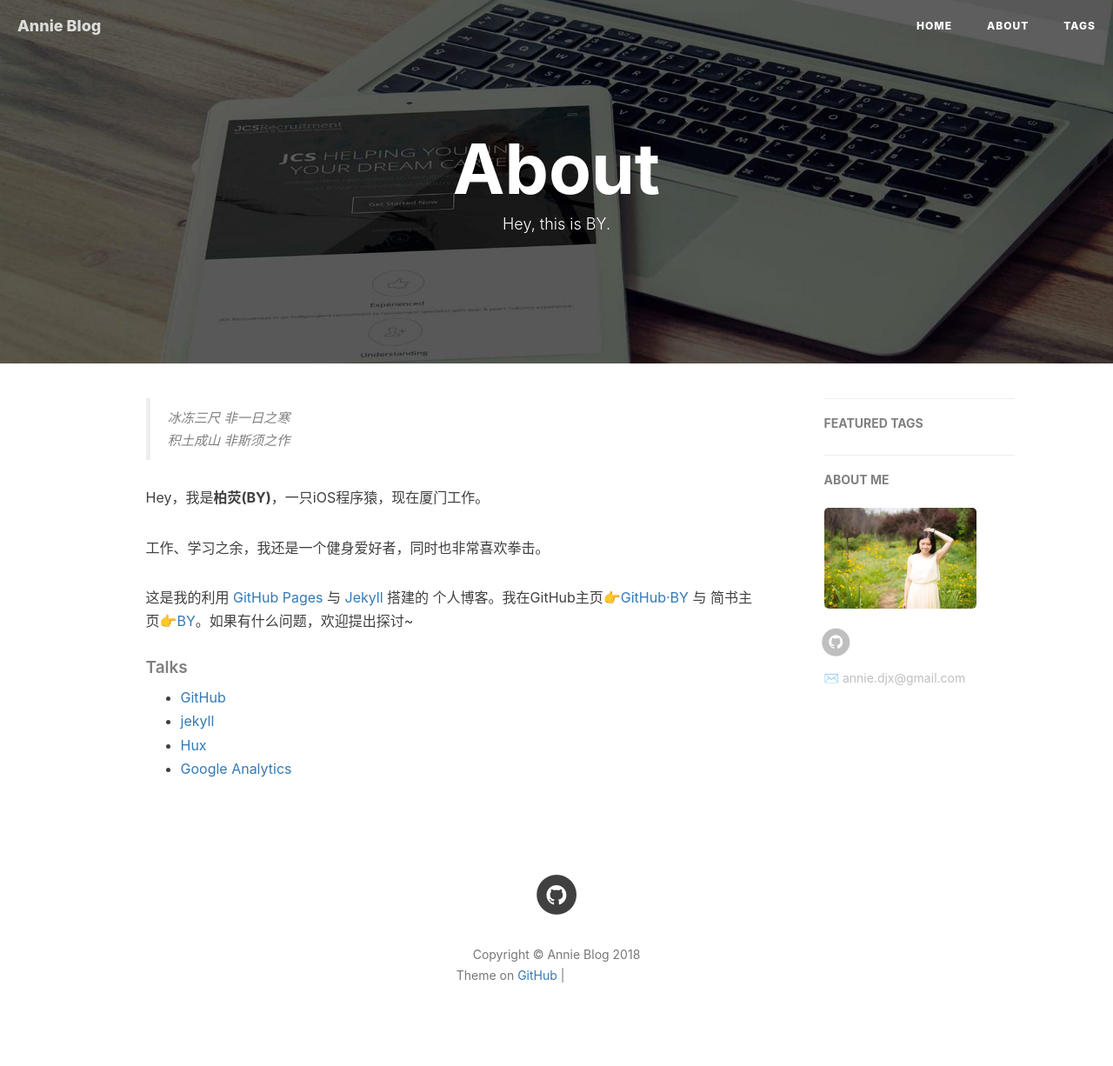
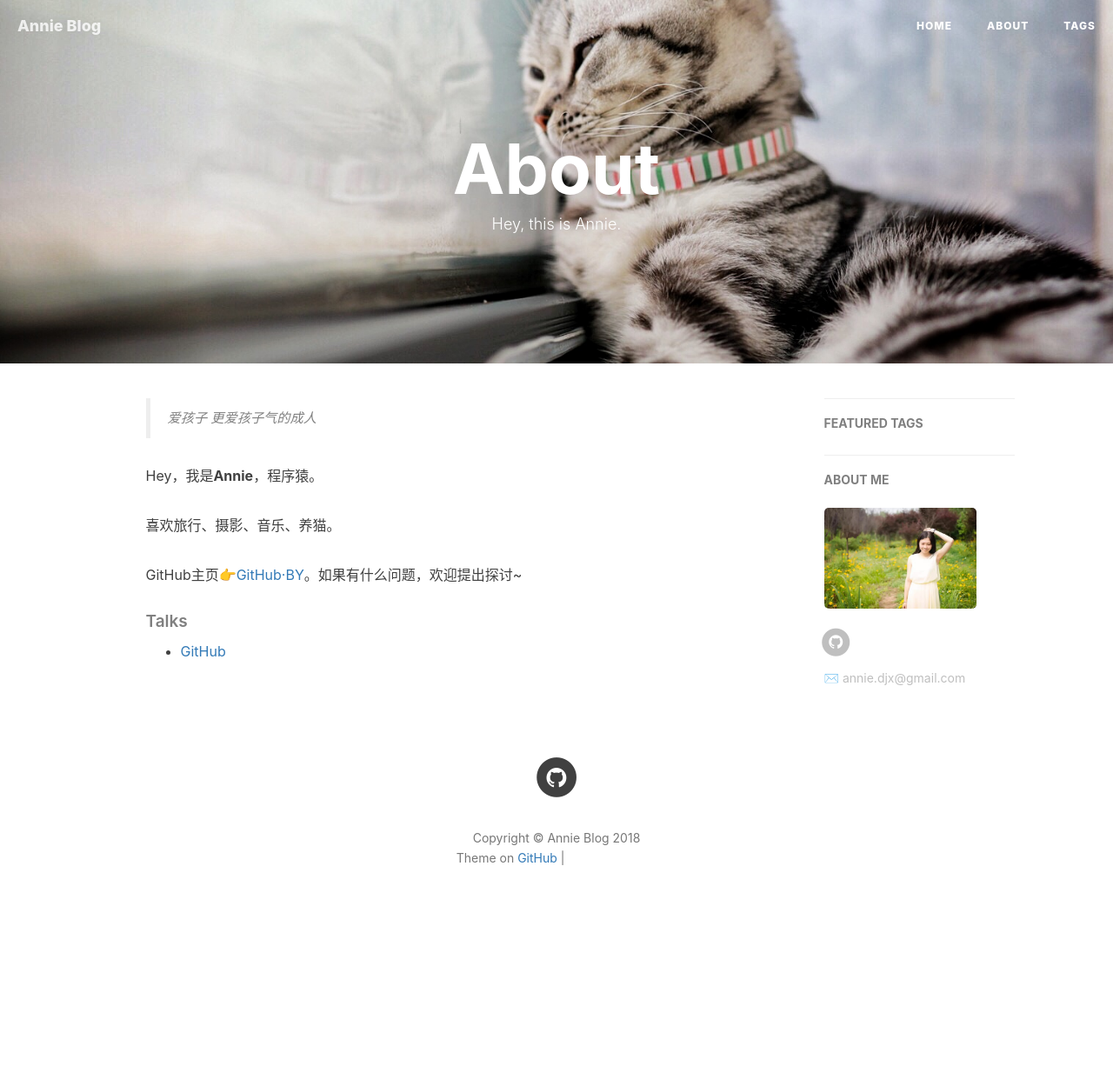
Before and after one commit to dongjx/dongjx.github.io, a Jekyll site: the page built from about.html, in a window 1280 px wide. Shown: the whole page at 87% size. Built offline with Jekyll 4.4.1, drawn with Linux system fonts in a browser that asks for light colours; nearby versions of some CDN libraries; comment, search, counter and statistics services are not loaded; after the commit the page ends 1091 px from its top, so only the background shows below that; grey boxes are pictures that could not be loaded.

Commit message:
Modify the about page

```diff
--- a/about.html
+++ b/about.html
@@ -1,8 +1,8 @@
 ---
 layout: page
 title: "About"
-description: "Hey, this is BY."
-header-img: "img/post-bg-rwd.jpg"
+description: "Hey, this is Annie."
+header-img: "img/post-bg-desk.jpg"
 ---
 
 <!-- Language Selector -->
@@ -15,14 +15,13 @@ header-img: "img/post-bg-rwd.jpg"
 <div class="zh post-container">
 
     <!--copied from markdown -->
-    <blockquote><p>冰冻三尺 非一日之寒<br>
-    积土成山 非斯须之作</p></blockquote>
+    <blockquote><p>爱孩子 更爱孩子气的成人</p></blockquote>
 
-    <p>Hey，我是<strong>柏荧(BY)</strong>，一只iOS程序猿，现在厦门工作。</p>
+    <p>Hey，我是<strong>Annie</strong>，程序猿。</p>
 
-    <p>工作、学习之余，我还是一个健身爱好者，同时也非常喜欢拳击。</p>
+    <p>喜欢旅行、摄影、音乐、养猫。</p>
 
-    <p>这是我的利用 <a href="https://pages.github.com/">GitHub Pages</a> 与 <a href="http://jekyll.com.cn/">Jekyll</a> 搭建的 个人博客。我在GitHub主页<a href="https://github.com/qiubaiying">👉GitHub·BY</a> 与 简书主页<a href="https://http://www.jianshu.com/u/e71990ada2fd">👉BY</a>。如果有什么问题，欢迎提出探讨~</p>
+    <p>GitHub主页<a href="https://github.com/dongjx">👉GitHub·BY</a>。如果有什么问题，欢迎提出探讨~</p>
 
     <p></p>
 
@@ -30,9 +29,6 @@ header-img: "img/post-bg-rwd.jpg"
 
     <ul>
         <li><a href="https://github.com">GitHub</a></li>
-        <li><a href="http://jekyll.com.cn/">jekyll</a></li>
-        <li><a href="http://huangxuan.me/">Hux</a></li>
-        <li><a href="https://analytics.google.com/analytics">Google Analytics</a></li>
     </ul>
 </div>
 
```
